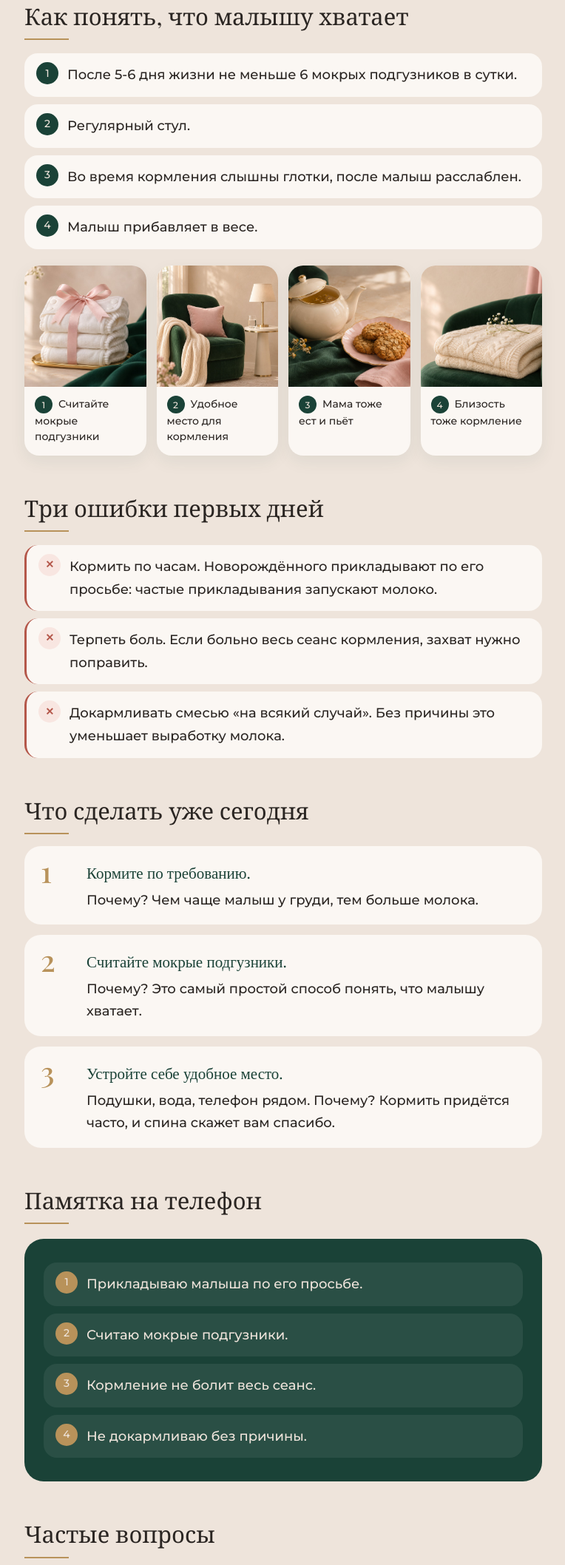
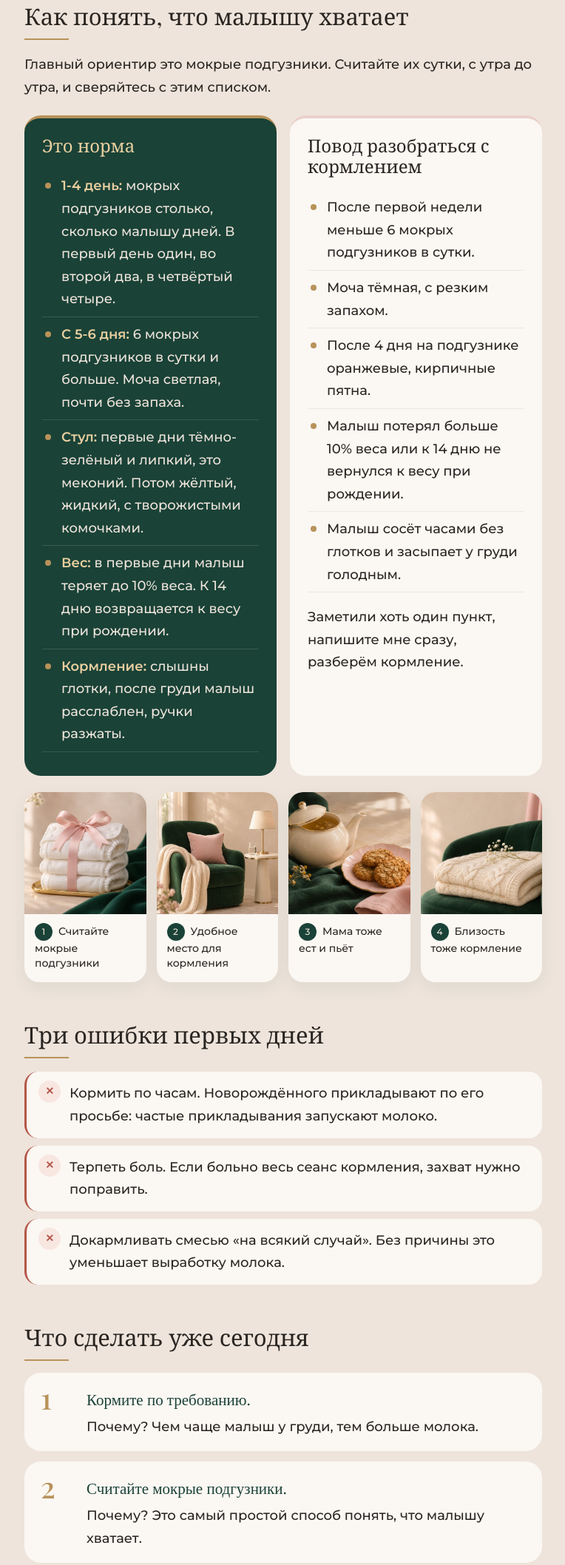
Before and after one commit to izmukovvladimir-cyber/uchumaterinstvu-kb, a plain HTML site: page malo-moloka/index.html in a window 1280 px wide. Shown: the part 1129-3245 px from the top of the page at 74% size, without its empty margins (257-1021 px from the left). Drawn offline with nearby package versions, Linux system fonts and the light colour scheme; a web font is replaced by a local one.

Commit message:
Лид-магниты: памятки конкретнее, ориентиры по мокрым подгузникам (Виктория, группа msg 1537)

```diff
--- a/malo-moloka/index.html
+++ b/malo-moloka/index.html
@@ -19,12 +19,30 @@
 <p>Малыш просит грудь не только от голода. Для него это ещё и способ успокоиться и почувствовать маму. Это нормально.</p>
 </div>
 <h2>Как понять, что малышу хватает</h2>
-<ol>
-<li>После 5-6 дня жизни не меньше 6 мокрых подгузников в сутки.</li>
-<li>Регулярный стул.</li>
-<li>Во время кормления слышны глотки, после малыш расслаблен.</li>
-<li>Малыш прибавляет в весе.</li>
-</ol>
+<p>Главный ориентир это мокрые подгузники. Считайте их сутки, с утра до утра, и сверяйтесь с этим списком.</p>
+<div class="compare">
+<div class="col em">
+<h3>Это норма</h3>
+<ul>
+<li><strong>1-4 день:</strong> мокрых подгузников столько, сколько малышу дней. В первый день один, во второй два, в четвёртый четыре.</li>
+<li><strong>С 5-6 дня:</strong> 6 мокрых подгузников в сутки и больше. Моча светлая, почти без запаха.</li>
+<li><strong>Стул:</strong> первые дни тёмно-зелёный и липкий, это меконий. Потом жёлтый, жидкий, с творожистыми комочками.</li>
+<li><strong>Вес:</strong> в первые дни малыш теряет до 10% веса. К 14 дню возвращается к весу при рождении.</li>
+<li><strong>Кормление:</strong> слышны глотки, после груди малыш расслаблен, ручки разжаты.</li>
+</ul>
+</div>
+<div class="col">
+<h3>Повод разобраться с кормлением</h3>
+<ul>
+<li>После первой недели меньше 6 мокрых подгузников в сутки.</li>
+<li>Моча тёмная, с резким запахом.</li>
+<li>После 4 дня на подгузнике оранжевые, кирпичные пятна.</li>
+<li>Малыш потерял больше 10% веса или к 14 дню не вернулся к весу при рождении.</li>
+<li>Малыш сосёт часами без глотков и засыпает у груди голодным.</li>
+</ul>
+<p>Заметили хоть один пункт, напишите мне сразу, разберём кормление.</p>
+</div>
+</div>
 <div class="poses">
 <figure><img src="/img/gv_g1.jpg" alt="Стопка подгузников"><figcaption><b>1</b>Считайте мокрые подгузники</figcaption></figure>
 <figure><img src="/img/gv_g2.jpg" alt="Уголок для кормления"><figcaption><b>2</b>Удобное место для кормления</figcaption></figure>
@@ -47,10 +65,13 @@
 <h2>Памятка на телефон</h2>
 <div class="memo">
 <ol>
-<li>Прикладываю малыша по его просьбе.</li>
-<li>Считаю мокрые подгузники.</li>
-<li>Кормление не болит весь сеанс.</li>
-<li>Не докармливаю без причины.</li>
+<li>1-4 день: мокрых подгузников столько, сколько малышу дней.</li>
+<li>С 5-6 дня: 6 мокрых в сутки и больше, моча светлая.</li>
+<li>Вес: до минус 10% в первые дни, к 14 дню вернулся к весу при рождении.</li>
+<li>Кормлю по просьбе малыша, днём и ночью, без часов.</li>
+<li>Слышу глотки, после кормления малыш расслаблен.</li>
+<li>Больно весь сеанс? Поправляю захват, не терплю.</li>
+<li>Смесь только по причине, не «на всякий случай».</li>
 </ol>
 </div>
 <h2>Частые вопросы</h2>
--- a/style.css
+++ b/style.css
@@ -76,6 +76,7 @@ footer b{color:var(--cream);letter-spacing:2px;font-weight:500}
 .compare .col.em{background:var(--em);color:var(--cream);border-top-color:var(--gold)}
 .compare h3{font-size:24px;margin:16px 0 4px}
 .compare .col.em h3{color:#E9CFA0}
+article .compare .col.em strong{color:#E9CFA0}
 article .compare ul li{background:none;padding:8px 0 8px 26px;margin:0;position:relative;border-bottom:1px solid #1a423714}
 article .compare .em ul li{border-bottom-color:#ffffff22}
 article .compare ul li:before{content:"";position:absolute;left:4px;top:19px;width:8px;height:8px;border-radius:50%;background:var(--gold)}
```
Also changed, not shown: boyus-rozhat/index.html (+5 -4 lines), zhivot-posle-rodov/index.html (+5 -5 lines).
